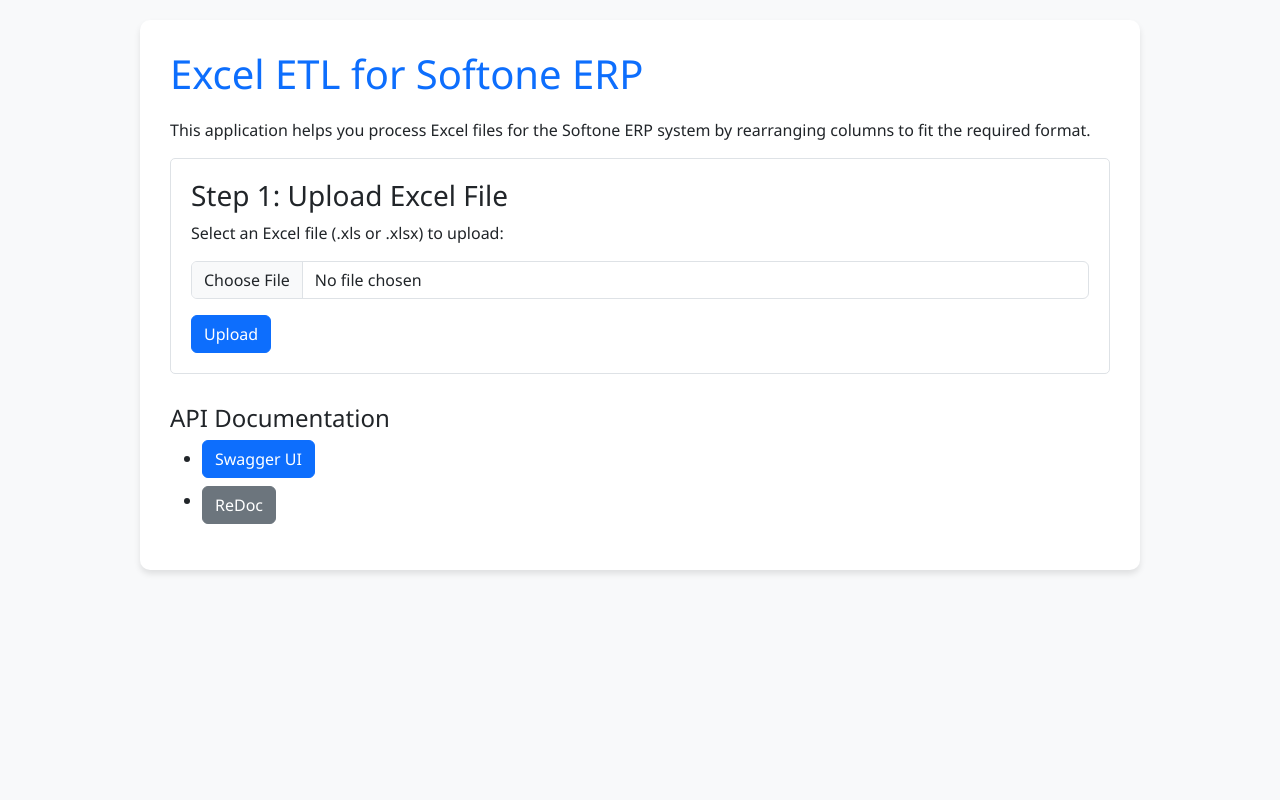
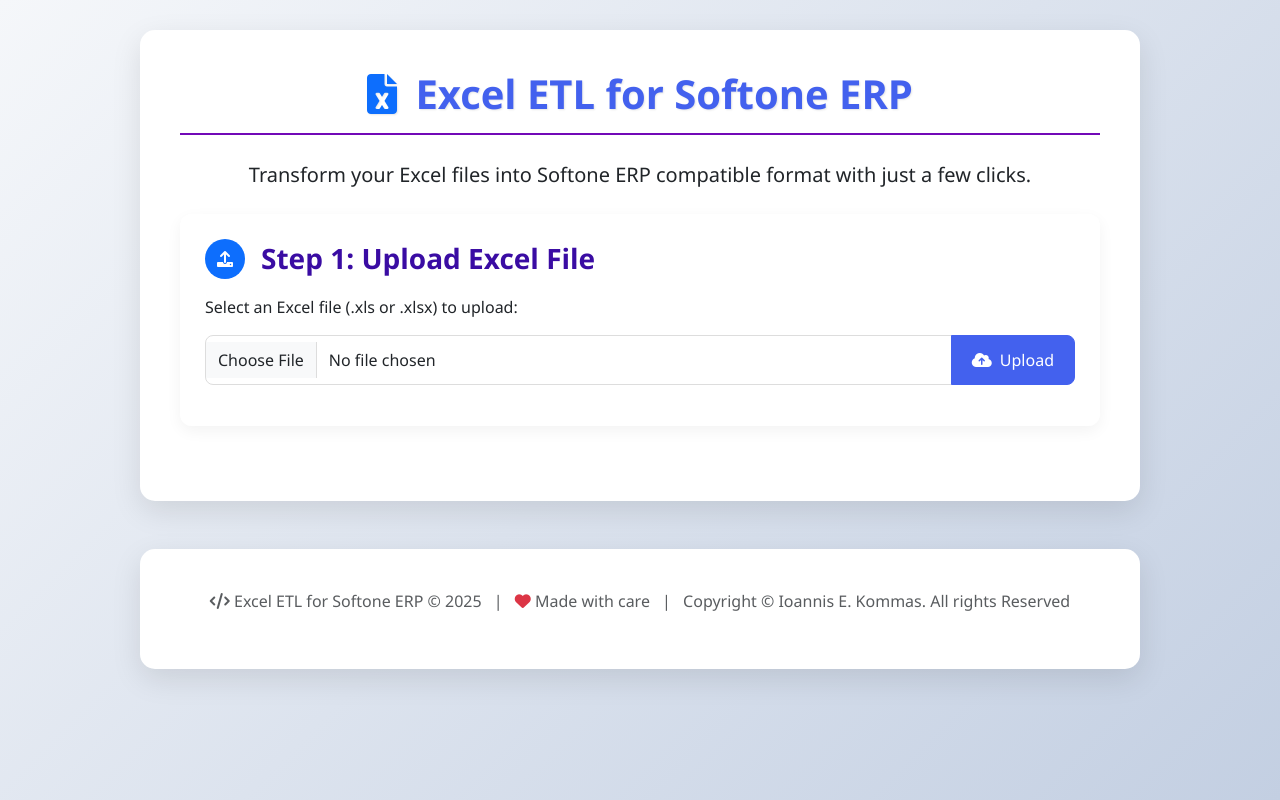
Before and after one commit to johnkommas/Corgres, a plain HTML site: page static/index.html in a window 1280 px wide. Drawn offline with nearby package versions, Linux system fonts and the light colour scheme.

Commit message:
Refactor FastAPI app and enhance UI/UX for Excel ETL system. Update README with detailed instructions and add production deployment guide.

```diff
--- a/static/index.html
+++ b/static/index.html
@@ -5,56 +5,156 @@
     <meta name="viewport" content="width=device-width, initial-scale=1.0">
     <title>Excel ETL for Softone ERP</title>
     <link href="https://cdn.jsdelivr.net/npm/bootstrap@5.3.0-alpha1/dist/css/bootstrap.min.css" rel="stylesheet">
+    <link rel="stylesheet" href="https://cdnjs.cloudflare.com/ajax/libs/font-awesome/6.0.0/css/all.min.css">
     <style>
+        :root {
+            --primary-color: #4361ee;
+            --secondary-color: #3a0ca3;
+            --accent-color: #7209b7;
+            --success-color: #4cc9f0;
+            --light-color: #f8f9fa;
+            --dark-color: #212529;
+        }
+
         body {
-            font-family: 'Segoe UI', Tahoma, Geneva, Verdana, sans-serif;
-            background-color: #f8f9fa;
-            color: #212529;
-            padding: 20px;
+            font-family: 'Poppins', 'Segoe UI', Tahoma, Geneva, Verdana, sans-serif;
+            background: linear-gradient(135deg, #f5f7fa 0%, #c3cfe2 100%);
+            color: var(--dark-color);
+            padding: 30px;
+            min-height: 100vh;
         }
+
         .container {
             max-width: 1000px;
             margin: 0 auto;
             background-color: white;
-            padding: 30px;
-            border-radius: 10px;
-            box-shadow: 0 4px 6px rgba(0, 0, 0, 0.1);
+            padding: 40px;
+            border-radius: 15px;
+            box-shadow: 0 10px 30px rgba(0, 0, 0, 0.1);
         }
+
         h1 {
-            color: #0d6efd;
+            color: var(--primary-color);
+            margin-bottom: 25px;
+            text-align: center;
+            font-weight: 700;
+            font-size: 2.5rem;
+            text-shadow: 1px 1px 2px rgba(0,0,0,0.1);
+            border-bottom: 2px solid var(--accent-color);
+            padding-bottom: 15px;
+        }
+
+        h3 {
+            color: var(--secondary-color);
+            font-weight: 600;
             margin-bottom: 20px;
         }
+
         .section {
-            margin-bottom: 30px;
-            padding: 20px;
-            border: 1px solid #dee2e6;
-            border-radius: 5px;
+            margin-bottom: 35px;
+            padding: 25px;
+            border: none;
+            border-radius: 12px;
+            background-color: rgba(255, 255, 255, 0.8);
+            box-shadow: 0 5px 15px rgba(0, 0, 0, 0.05);
+            transition: all 0.3s ease;
         }
+
+        .section:hover {
+            transform: translateY(-5px);
+            box-shadow: 0 8px 25px rgba(0, 0, 0, 0.1);
+        }
+
         .mapping-row {
-            margin-bottom: 10px;
+            margin-bottom: 15px;
         }
+
+        .btn {
+            padding: 10px 20px;
+            font-weight: 500;
+            border-radius: 8px;
+            transition: all 0.3s ease;
+        }
+
+        .btn-primary {
+            background-color: var(--primary-color);
+            border-color: var(--primary-color);
+        }
+
+        .btn-primary:hover {
+            background-color: var(--secondary-color);
+            border-color: var(--secondary-color);
+            transform: translateY(-2px);
+            box-shadow: 0 5px 15px rgba(67, 97, 238, 0.3);
+        }
+
+        .btn-success {
+            background-color: var(--success-color);
+            border-color: var(--success-color);
+        }
+
+        .btn-success:hover {
+            background-color: #3db8dc;
+            border-color: #3db8dc;
+            transform: translateY(-2px);
+            box-shadow: 0 5px 15px rgba(76, 201, 240, 0.3);
+        }
+
+        .form-control {
+            border-radius: 8px;
+            padding: 12px;
+            border: 1px solid #ddd;
+            transition: all 0.3s ease;
+        }
+
+        .form-control:focus {
+            border-color: var(--primary-color);
+            box-shadow: 0 0 0 0.25rem rgba(67, 97, 238, 0.25);
+        }
+
         #processingSpinner, #downloadSection {
             display: none;
         }
-        .api-link {
-            margin-top: 20px;
+
+        .alert {
+            border-radius: 8px;
+            padding: 15px;
+        }
+
+        /* Animation for processing spinner */
+        @keyframes spin {
+            0% { transform: rotate(0deg); }
+            100% { transform: rotate(360deg); }
+        }
+
+        .spinner-border {
+            animation: spin 1s linear infinite;
         }
     </style>
 </head>
 <body>
     <div class="container">
-        <h1>Excel ETL for Softone ERP</h1>
-        <p>This application helps you process Excel files for the Softone ERP system by rearranging columns to fit the required format.</p>
+        <div class="text-center mb-4">
+            <h1><i class="fas fa-file-excel text-primary me-2"></i> Excel ETL for Softone ERP</h1>
+            <p class="lead">Transform your Excel files into Softone ERP compatible format with just a few clicks.</p>
+        </div>
 
         <!-- Step 1: Upload Excel File -->
         <div class="section" id="uploadSection">
-            <h3>Step 1: Upload Excel File</h3>
+            <div class="d-flex align-items-center mb-3">
+                <div class="bg-primary text-white rounded-circle p-2 me-3" style="width: 40px; height: 40px; display: flex; align-items: center; justify-content: center;">
+                    <i class="fas fa-upload"></i>
+                </div>
+                <h3 class="mb-0">Step 1: Upload Excel File</h3>
+            </div>
             <p>Select an Excel file (.xls or .xlsx) to upload:</p>
             <form id="uploadForm" enctype="multipart/form-data">
                 <div class="mb-3">
-                    <input class="form-control" type="file" id="excelFile" accept=".xls,.xlsx" required>
+                    <div class="input-group">
+                        <input class="form-control" type="file" id="excelFile" accept=".xls,.xlsx" required>
+                        <button type="submit" class="btn btn-primary"><i class="fas fa-cloud-upload-alt me-2"></i>Upload</button>
+                    </div>
                 </div>
-                <button type="submit" class="btn btn-primary">Upload</button>
             </form>
             <div class="alert alert-success mt-3" id="uploadSuccess" style="display: none;"></div>
             <div class="alert alert-danger mt-3" id="uploadError" style="display: none;"></div>
@@ -62,43 +162,69 @@
 
         <!-- Step 2: Configure Column Mapping -->
         <div class="section" id="mappingSection" style="display: none;">
-            <h3>Step 2: Configure Column Mapping</h3>
+            <div class="d-flex align-items-center mb-3">
+                <div class="bg-primary text-white rounded-circle p-2 me-3" style="width: 40px; height: 40px; display: flex; align-items: center; justify-content: center;">
+                    <i class="fas fa-columns"></i>
+                </div>
+                <h3 class="mb-0">Step 2: Configure Column Mapping</h3>
+            </div>
             <p>Map your Excel columns to the required Softone ERP format:</p>
-            <div id="columnMappingForm">
+            <div id="columnMappingForm" class="card p-3 mb-3">
                 <!-- Will be populated dynamically -->
             </div>
-            <button id="processButton" class="btn btn-primary mt-3">Process File</button>
+            <button id="processButton" class="btn btn-primary"><i class="fas fa-cogs me-2"></i>Process File</button>
         </div>
 
         <!-- Processing Indicator -->
         <div class="section" id="processingSpinner">
-            <div class="d-flex justify-content-center">
-                <div class="spinner-border text-primary" role="status">
+            <div class="text-center py-4">
+                <div class="spinner-border text-primary" role="status" style="width: 3rem; height: 3rem;">
                     <span class="visually-hidden">Processing...</span>
                 </div>
+                <p class="lead mt-3">Processing your file. Please wait...</p>
+                <div class="progress mt-3" style="height: 10px;">
+                    <div class="progress-bar progress-bar-striped progress-bar-animated bg-primary" role="progressbar" style="width: 100%"></div>
+                </div>
             </div>
-            <p class="text-center mt-3">Processing your file. Please wait...</p>
         </div>
 
         <!-- Step 3: Download Processed File -->
         <div class="section" id="downloadSection">
-            <h3>Step 3: Download Processed File</h3>
-            <p>Your file has been processed successfully!</p>
-            <a id="downloadLink" href="#" class="btn btn-success">Download Processed File</a>
-            <button id="startOverButton" class="btn btn-secondary ms-2">Process Another File</button>
+            <div class="d-flex align-items-center mb-3">
+                <div class="bg-success text-white rounded-circle p-2 me-3" style="width: 40px; height: 40px; display: flex; align-items: center; justify-content: center;">
+                    <i class="fas fa-check"></i>
+                </div>
+                <h3 class="mb-0">Step 3: Download Processed File</h3>
+            </div>
+            <div class="alert alert-success">
+                <i class="fas fa-check-circle me-2"></i> Your file has been processed successfully!
+            </div>
+            <div class="d-flex justify-content-center mt-4">
+                <a id="downloadLink" href="#" class="btn btn-success me-3"><i class="fas fa-download me-2"></i>Download Processed File</a>
+                <button id="startOverButton" class="btn btn-secondary"><i class="fas fa-redo me-2"></i>Process Another File</button>
+            </div>
         </div>
 
-        <div class="api-link">
-            <h4>API Documentation</h4>
-            <ul>
-                <li><a href="/docs" class="btn btn-primary">Swagger UI</a></li>
-                <li><a href="/redoc" class="btn btn-secondary mt-2">ReDoc</a></li>
-            </ul>
+    </div>
+
+    <!-- Footer -->
+    <footer class="mt-5 text-center text-muted">
+        <div class="container">
+            <p>
+                <i class="fas fa-code"></i> Excel ETL for Softone ERP &copy; <span id="currentYear"></span>
+                <span class="mx-2">|</span>
+                <i class="fas fa-heart text-danger"></i> Made with care
+                <span class="mx-2">|</span>
+                Copyright &copy; Ioannis E. Kommas. All rights Reserved
+            </p>
         </div>
-    </div>
+    </footer>
 
     <script>
         document.addEventListener('DOMContentLoaded', function() {
+            // Set current year in footer
+            document.getElementById('currentYear').textContent = new Date().getFullYear();
+
             let uploadedFilename = '';
 
             // Handle file upload
```
Also changed, not shown: 2 other files.
